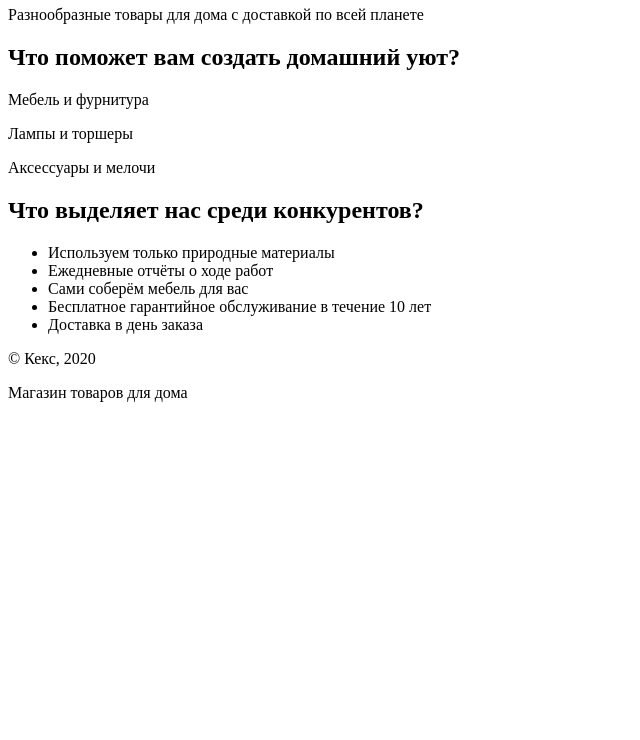
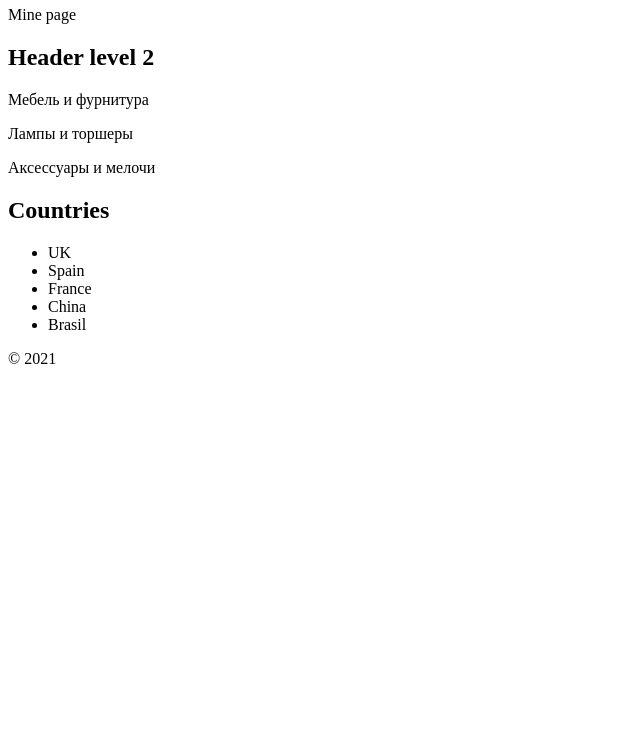
Before and after one commit to Hroma791/edusite, a plain HTML site: page index.html in a window 1280 px wide. Shown: the part 60-800 px from the top of the page, without its empty margins (0-640 px from the left). Drawn offline with Linux system fonts and the light colour scheme.

Commit message:
Update index.html

```diff
--- a/index.html
+++ b/index.html
@@ -7,34 +7,34 @@
   <body>
     <header class="site-header">
       <div class="container">
-        <h1>Gloevk</h1>
-        <p>Разнообразные товары для дома с доставкой по всей планете</p>
+        <h1>About me</h1>
+        <p>Mine page</p>
 
       </div>
     </header>
 
     <section class="features">
-      <h2>Что поможет вам создать домашний уют?</h2>
+      <h2>Header level 2</h2>
       <p>Мебель и фурнитура</p>
       <p>Лампы и торшеры</p>
       <p>Аксессуары и мелочи</p>
     </section>
 
     <section class="advantages">
-      <h2>Что выделяет нас среди конкурентов?</h2>
+      <h2>Countries</h2>
       <ul class="advantages-list">
-        <li>Используем только природные материалы</li>
-        <li>Ежедневные отчёты о ходе работ</li>
-        <li>Сами соберём мебель для вас</li>
-        <li>Бесплатное гарантийное обслуживание в течение 10 лет</li>
-        <li>Доставка в день заказа</li>
+        <li>UK</li>
+        <li>Spain</li>
+        <li>France</li>
+        <li>China</li>
+        <li>Brasil</li>
       </ul>
     </section>
 
     <footer class="site-footer">
       <div class="container">
-        <p>© Кекс, 2020</p>
-        <p>Магазин товаров для дома</p>
+        <p>© 2021</p>
+        <p></p>
       </div>
     </footer>
   </body>
```
